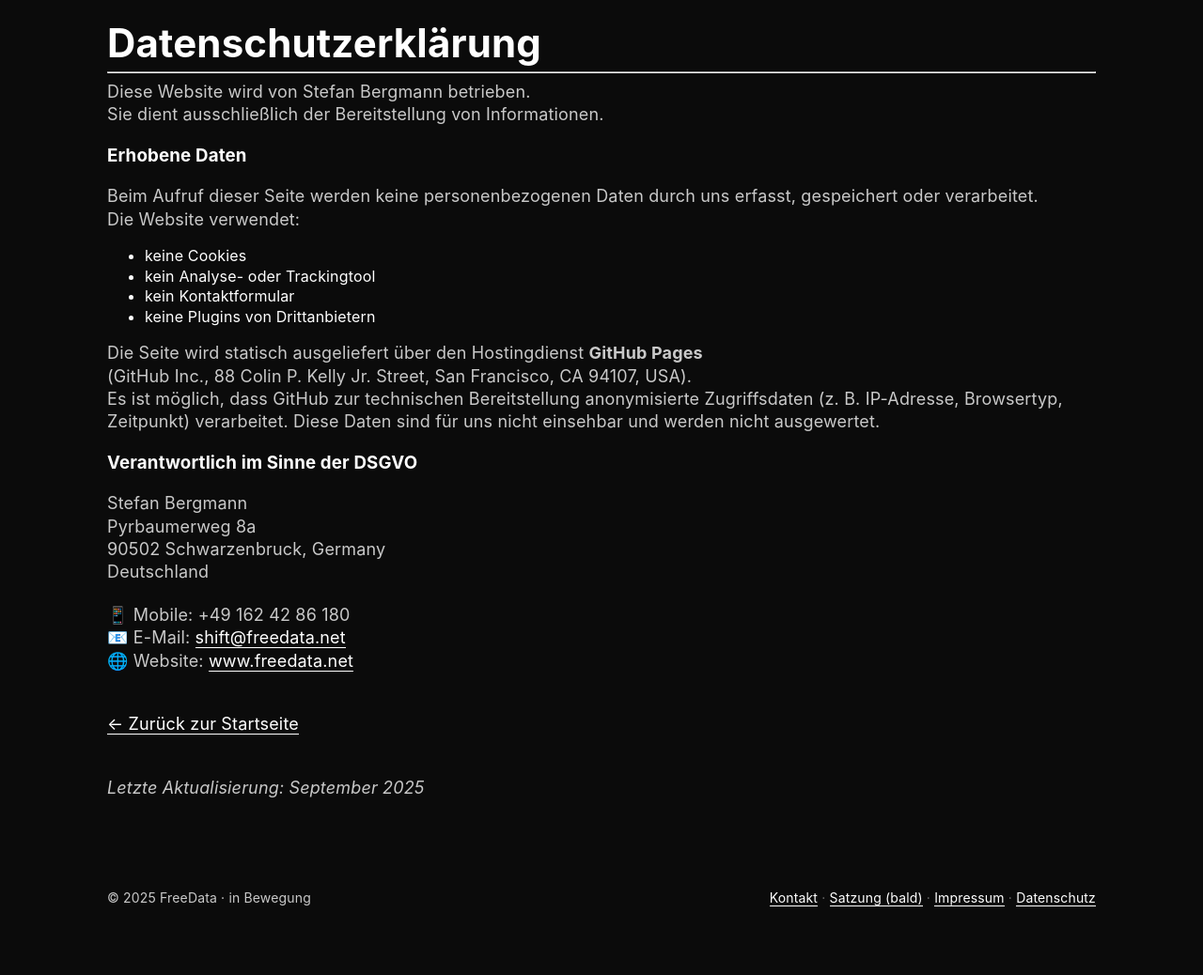
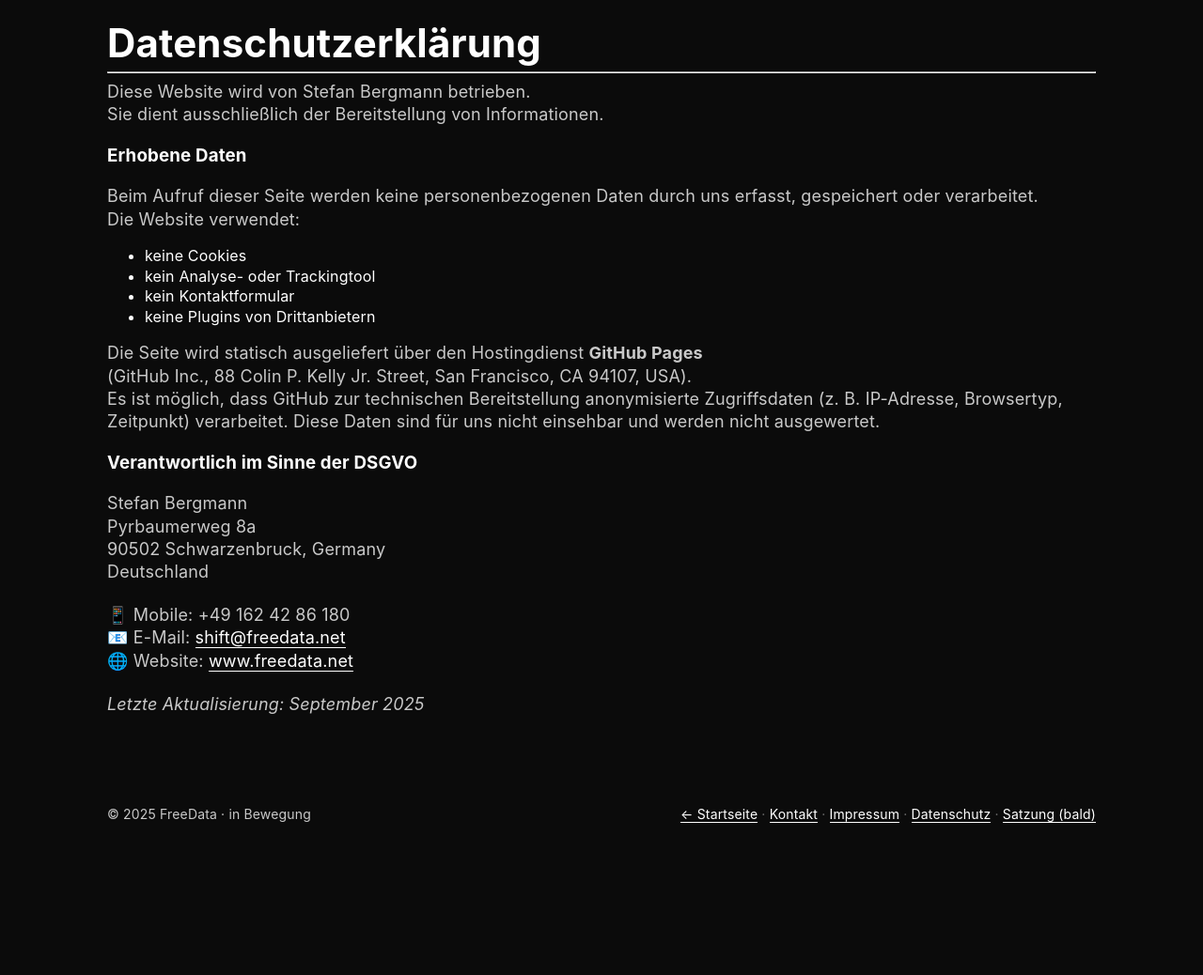
Before and after one commit to freedata-coop/freedata-coop.github.io, a Jekyll site: the page built from datenschutz.md, in a window 1280 px wide. Shown: the whole page at 94% size. Built offline with Jekyll 4.4.1, drawn with Linux system fonts in a browser that asks for light colours; after the commit the page ends 949 px from its top, so only the background shows below that.

Commit message:
change pages

```diff
--- a/_layouts/default.html
+++ b/_layouts/default.html
@@ -19,16 +19,20 @@
       <div class="row" style="justify-content:space-between">
         <div>© <span id="y"></span> FreeData · in Bewegung</div>
         <div>
-          <a href="mailto:shift@freedata.net">Kontakt</a>
+
+          <a href="/">← Startseite</a>
 
           <span style="opacity:.5">·</span>
-          <a href="#" onclick="alert('Satzung: in Vorbereitung.');return false;">Satzung (bald)</a>
+          <a href="mailto:shift@freedata.net">Kontakt</a>
 
           <span style="opacity:.5">·</span>
           <a href="/impressum/">Impressum</a>
 
           <span style="opacity:.5">·</span>
           <a href="/datenschutz/">Datenschutz</a>
+
+          <span style="opacity:.5">·</span>
+          <a href="#" onclick="alert('Satzung: in Vorbereitung.');return false;">Satzung (bald)</a>
 
         </div>
       </div>
--- a/datenschutz.md
+++ b/datenschutz.md
@@ -43,9 +43,6 @@ permalink: /datenschutz/
     🌐 Website: <a href="https://www.freedata.net">www.freedata.net</a>
   </p>
 
-  <br><br>
-  <p><a href="/">← Zurück zur Startseite</a></p>
-
-  <br><br>
+  <br>
   <p><em>Letzte Aktualisierung: September 2025</em></p>
 </section>
```
Also changed, not shown: impressum.md (+0 -2 lines).
